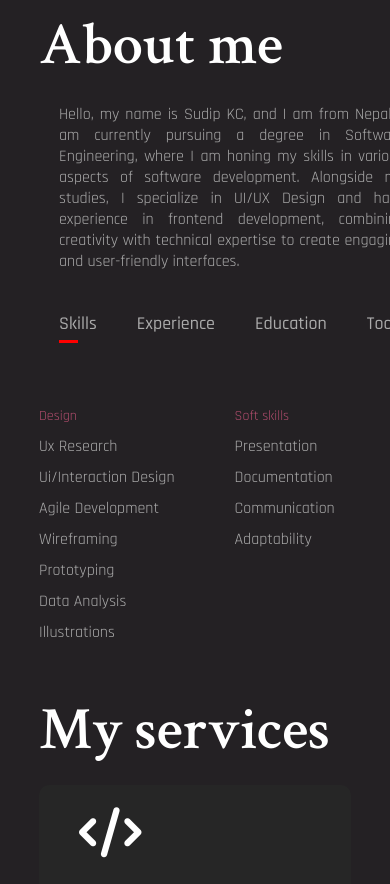
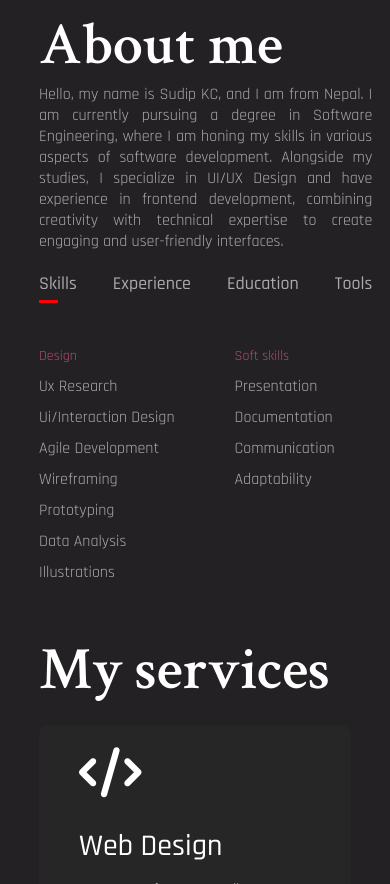
Before and after one commit to Sudeepkaycee289/My_portfolio, a plain HTML site: page index.html in a window 390 px wide. Shown: the part 967-1851 px from the top of the page. Drawn offline with Linux system fonts and the light colour scheme.

Commit message:
Fixed about me section

```diff
--- a/style.css
+++ b/style.css
@@ -496,7 +496,7 @@ form .btn2 {
     }
 
     .about-col-2 p{
-        margin: 20px;
+        margin-right: 36px;
         text-align: justify;
     }
 
```
